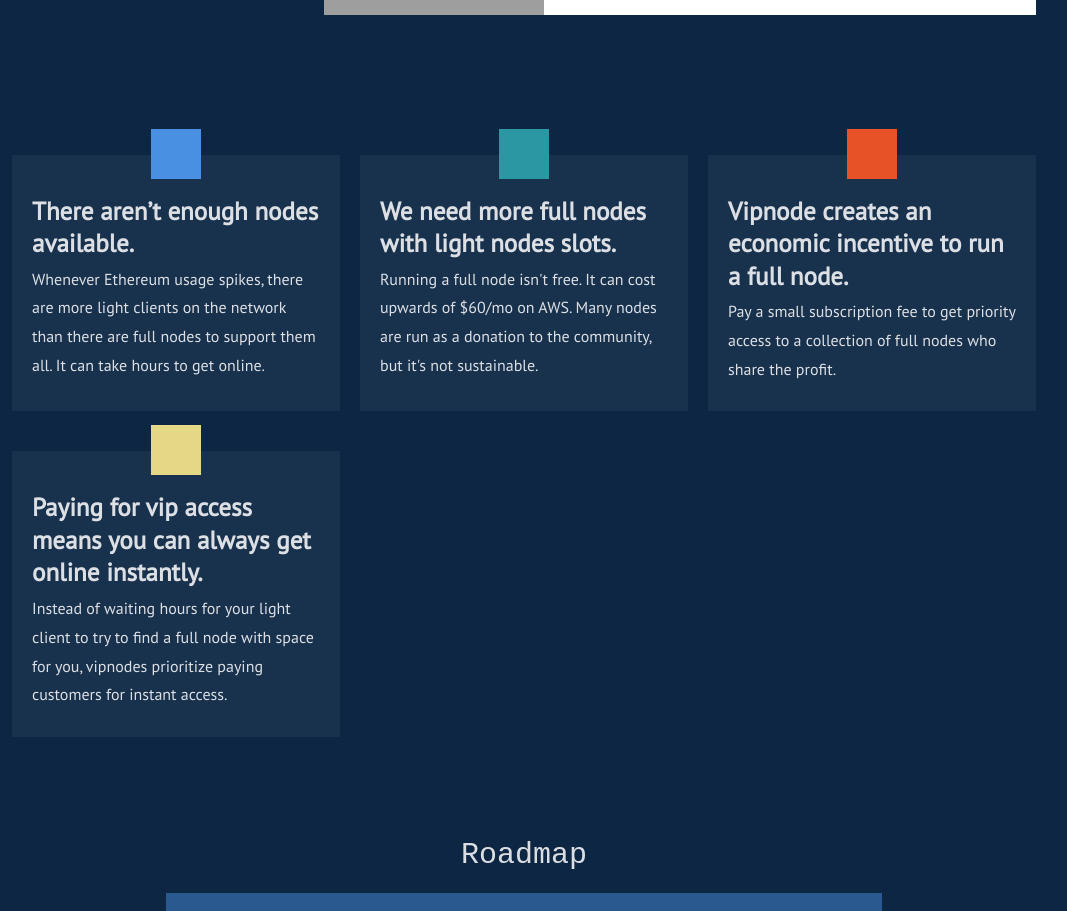
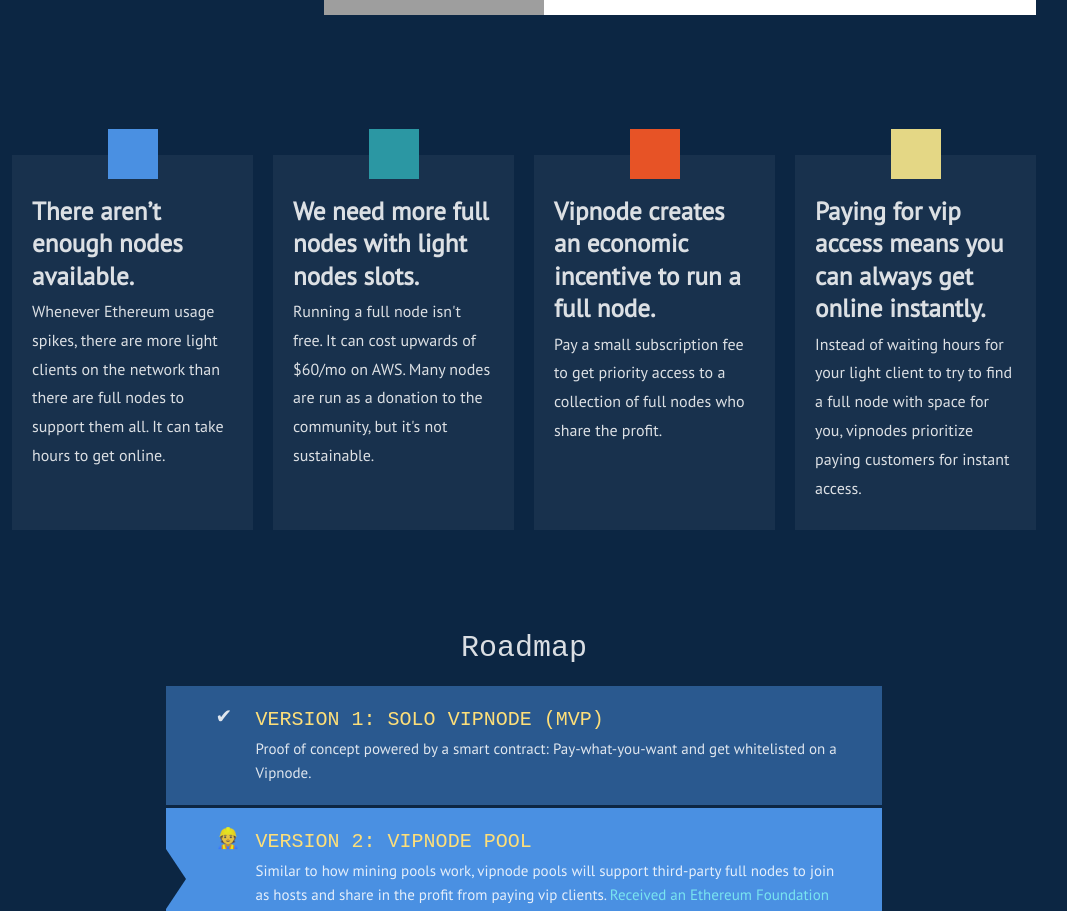
Before and after one commit to vipnode/vipnode.org, a Nuxt app: page / in a window 1280 px wide. Shown: the part 640-1551 px from the top of the page, without its empty margins (116-1183 px from the left). Built offline with nearby package versions, Linux system fonts and the light colour scheme; grey boxes are pictures that could not be loaded; a web font is replaced by a local one.

Commit message:
Small tweak to stop features from being 3 columns as much

```diff
--- a/assets/scss/base.scss
+++ b/assets/scss/base.scss
@@ -598,6 +598,10 @@
   }
 }
 
+@media (min-width: 1000px) {
+  #features { grid-template-columns: repeat(auto-fit, minmax(200px, 1fr)); }
+}
+
 @media (max-width: 400px) {
   #features {
     margin-top: 3em;
```
